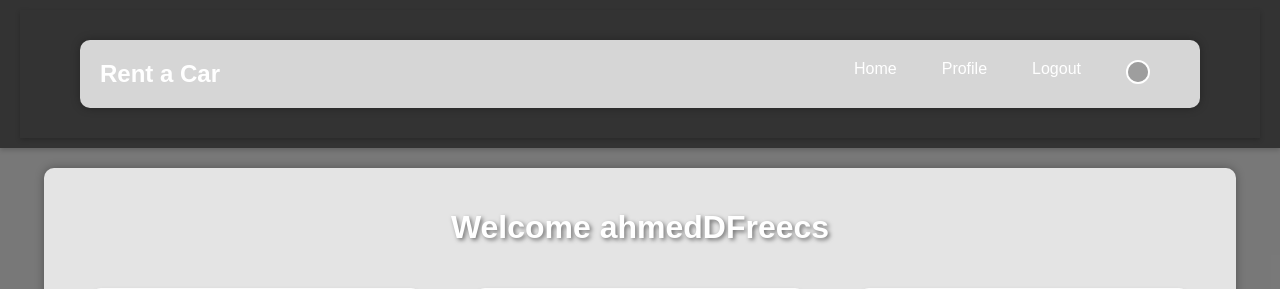
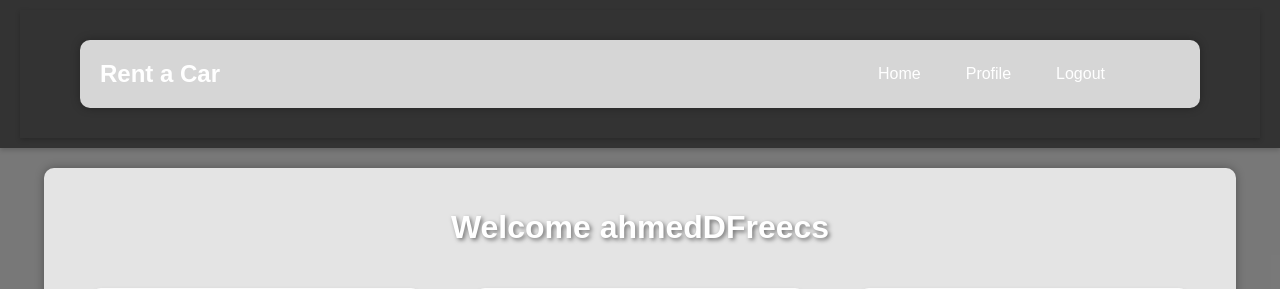
Before and after one commit to Moetezbf/Web_project, a PHP site: page /rent.php in a window 1280 px wide. Shown: the top 289 px of the page. Run offline with PHP 8.4, Linux system fonts and the light colour scheme; a user stored in the database is signed in; data comes from the database, SQL or seed files in the repository; grey boxes are pictures that could not be loaded.

Commit message:
effacer limage de profile non obligatoire

```diff
--- a/rent.php
+++ b/rent.php
@@ -120,7 +120,7 @@ function renderCar($car) {
                 <li><a href="index.html">Logout</a></li>
                 <li class="nav-item">
                     <a href=profile.php>
-                        <img src="<?php echo htmlspecialchars($_SESSION['image']); ?>" class="rounded-circle profile-image-nav" alt="Profile Image">
+                        <!-- <img src="<?php echo htmlspecialchars($_SESSION['image']); ?>" class="rounded-circle profile-image-nav" alt="Profile Image"> -->
                     </a>
                 </li>
             </ul>
```
